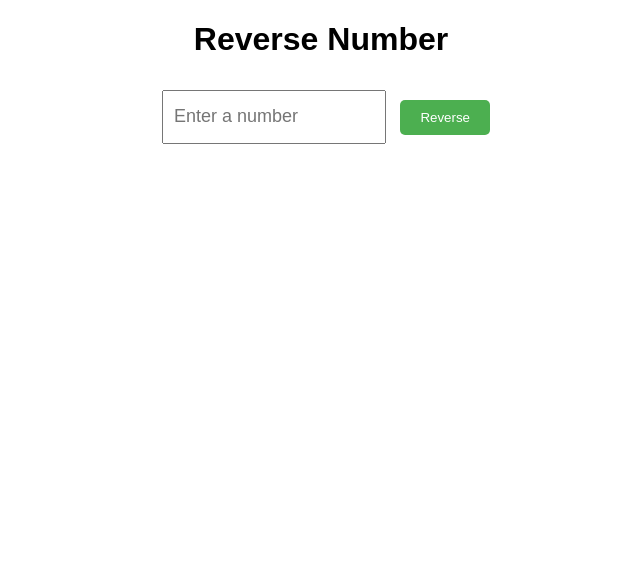
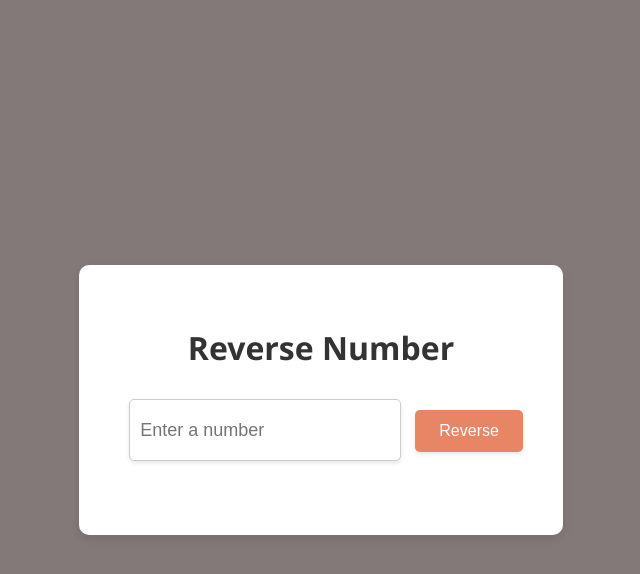
Before and after one commit to yash2163/MernAssignments, a plain HTML site: page jsTasks/task-1.html in a window 1280 px wide. Shown: the whole page, without its empty margins (319-959 px from the left). Drawn offline with Linux system fonts and the light colour scheme.

Commit message:
Update js-task-1.html to look beautiful

```diff
--- a/jsTasks/task-1.html
+++ b/jsTasks/task-1.html
@@ -2,46 +2,79 @@
 <html>
   <head>
     <title>Reverse Number</title>
-    <!-- <link rel="stylesheet" href="style.css"> -->
     <style>
       body {
-        font-family: Arial, sans-serif;
-        text-align: center;
+        font-family: "Segoe UI", Tahoma, Geneva, Verdana, sans-serif;
+        background-color: #847979;
+        display: flex;
+        flex-direction: column;
+        align-items: center;
+        justify-content: center;
+        height: 100vh;
+        margin: 0;
+      }
+
+      h1 {
+        color: #333;
+        margin-bottom: 20px;
       }
 
       input[type="number"] {
-        width: 200px;
-        height: 30px;
+        width: 250px;
+        height: 40px;
         font-size: 18px;
         padding: 10px;
         margin: 10px;
+        border: 1px solid #ccc;
+        border-radius: 5px;
+        box-shadow: 0 2px 4px rgba(0, 0, 0, 0.1);
+        outline: none;
+        transition: border-color 0.3s;
+      }
+
+      input[type="number"]:focus {
+        border-color: #4caf50;
       }
 
       button {
-        background-color: #4caf50;
+        background-color: #e88564;
         color: #fff;
-        padding: 10px 20px;
+        padding: 12px 24px;
         border: none;
         border-radius: 5px;
         cursor: pointer;
+        font-size: 16px;
+        box-shadow: 0 2px 4px rgba(0, 0, 0, 0.1);
+        transition: background-color 0.3s;
       }
 
       button:hover {
-        background-color: #3e8e41;
+        background-color: #45a049;
       }
 
       #result {
         font-size: 24px;
         font-weight: bold;
         margin-top: 20px;
+        color: #333;
+      }
+
+      .container {
+        background-color: #fff;
+        padding: 40px;
+        border-radius: 10px;
+        box-shadow: 0 4px 8px rgba(0, 0, 0, 0.1);
+        text-align: center;
       }
     </style>
   </head>
   <body>
-    <h1>Reverse Number</h1>
-    <input type="number" id="input-number" placeholder="Enter a number" />
-    <button id="reverse-btn">Reverse</button>
-    <p id="result"></p>
+    <div class="container">
+      <h1>Reverse Number</h1>
+      <input type="number" id="input-number" placeholder="Enter a number" />
+      <button id="reverse-btn">Reverse</button>
+      <p id="result"></p>
+    </div>
 
     <script>
       const inputNumber = document.getElementById("input-number");
```
